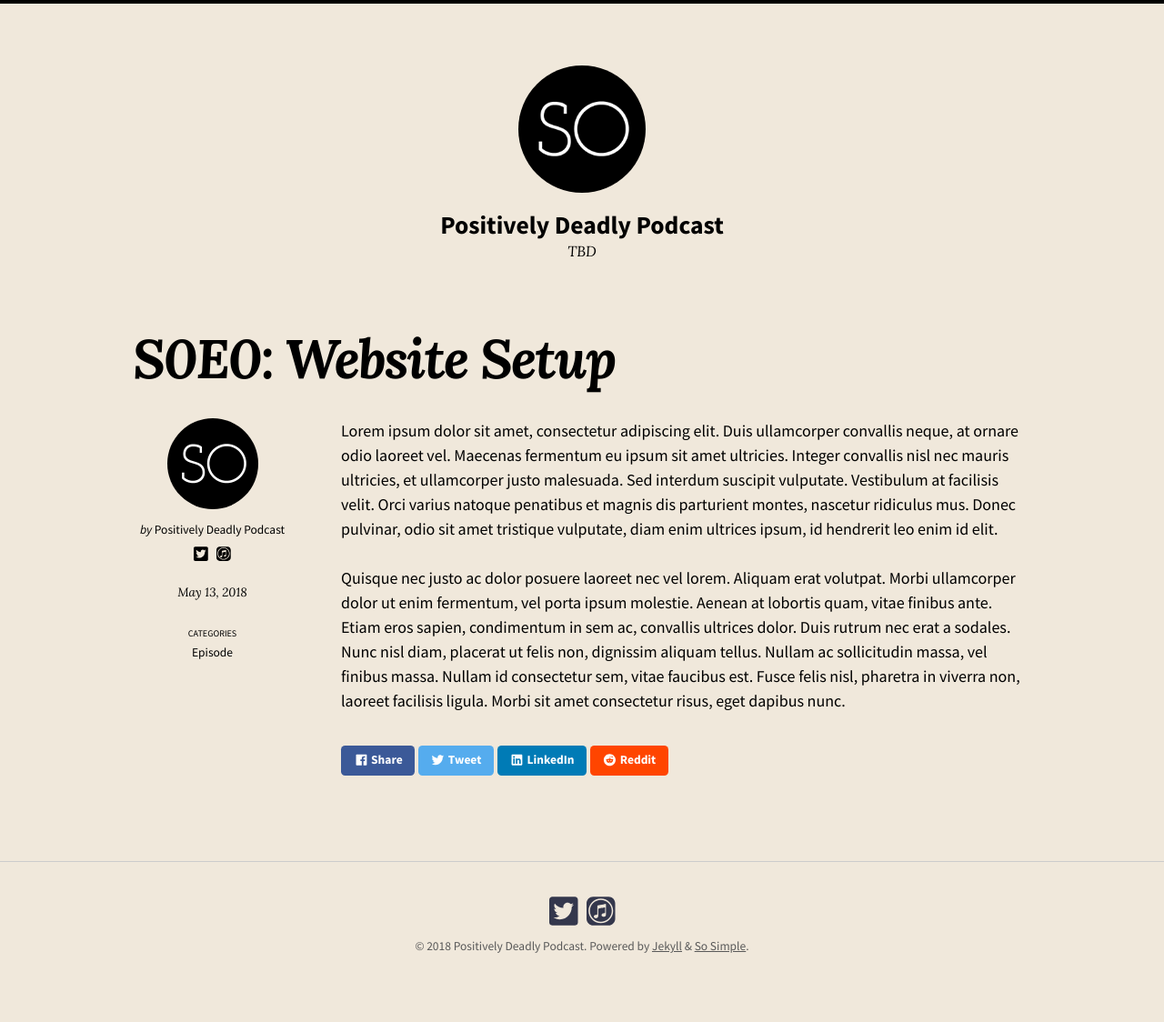
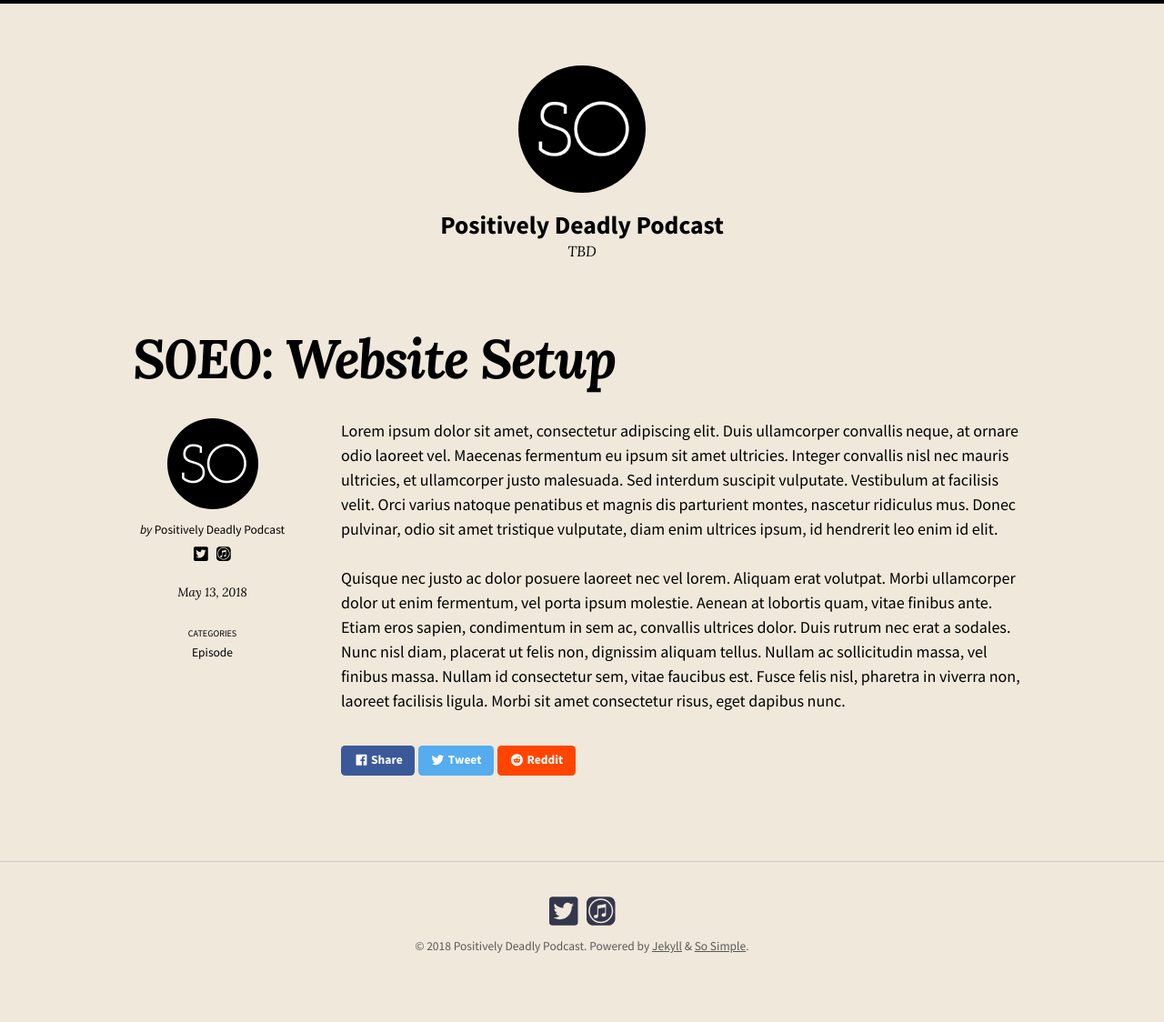
Before and after one commit to positivelydeadly/positivelydeadly.github.io, a Jekyll site: the page built from _posts/2018-05-13-s0e0.md, in a window 1280 px wide. Shown: the whole page at 91% size. Built offline with Jekyll 4.4.1, drawn with Linux system fonts in a browser that asks for light colours; nearby versions of some CDN libraries; comment, search, counter and statistics services are not loaded.

Commit message:
Post share buttons

```diff
--- a/_includes/disqus-comments.html
+++ b/_includes/disqus-comments.html
@@ -1,4 +1,4 @@
-{% if page.comments != false and jekyll.environment == "production" %}
+{% if page.comments != false %}
   <div class="page-comments">
     <div id="disqus_thread"></div>
     <script>
--- a/_includes/social-share.html
+++ b/_includes/social-share.html
@@ -1,6 +1,5 @@
 <div class="page-share">
   <a href="https://www.facebook.com/sharer/sharer.php?u={{ page.url | absolute_url | url_encode }}" onclick="window.open(this.href, 'window', 'left=20,top=20,width=500,height=500,toolbar=1,resizable=0'); return false;" class="btn btn--facebook btn--small"><i class="fab fa-fw fa-facebook" aria-hidden="true"></i> <span>{{ site.data.text[site.locale].share | default: 'Share' }}</span></a>
-  <a href="https://twitter.com/intent/tweet?text={{ page.title | url_encode }}%20{{ page.url | absolute_url | url_encode }}" onclick="window.open(this.href, 'window', 'left=20,top=20,width=500,height=500,toolbar=1,resizable=0'); return false;" class="btn btn--twitter btn--small"><i class="fab fa-fw fa-twitter" aria-hidden="true"></i> <span>{{ site.data.text[site.locale].tweet | default: 'Tweet' }}</span></a>
-  <a href="https://www.linkedin.com/shareArticle?mini=true&url={{ page.url | absolute_url | url_encode }}" onclick="window.open(this.href, 'window', 'left=20,top=20,width=500,height=500,toolbar=1,resizable=0'); return false;" class="btn btn--linkedin btn--small"><i class="fab fa-fw fa-linkedin" aria-hidden="true"></i> <span>LinkedIn</span></a>
+  <a href="https://twitter.com/intent/tweet?text={{site.title | url_encode}}%20%2d%20{{ page.title | url_encode }}%20{{ page.url | absolute_url | url_encode }}" onclick="window.open(this.href, 'window', 'left=20,top=20,width=500,height=500,toolbar=1,resizable=0'); return false;" class="btn btn--twitter btn--small"><i class="fab fa-fw fa-twitter" aria-hidden="true"></i> <span>{{ site.data.text[site.locale].tweet | default: 'Tweet' }}</span></a>
   <a href="https://reddit.com/submit?title={{ page.title | url_encode }}&url={{ page.url | absolute_url | url_encode }}" onclick="window.open(this.href, 'window', 'left=20,top=20,width=500,height=500,toolbar=1,resizable=0'); return false;" class="btn btn--reddit btn--small"><i class="fab fa-fw fa-reddit" aria-hidden="true"></i> <span>Reddit</span></a>
 </div>
```
